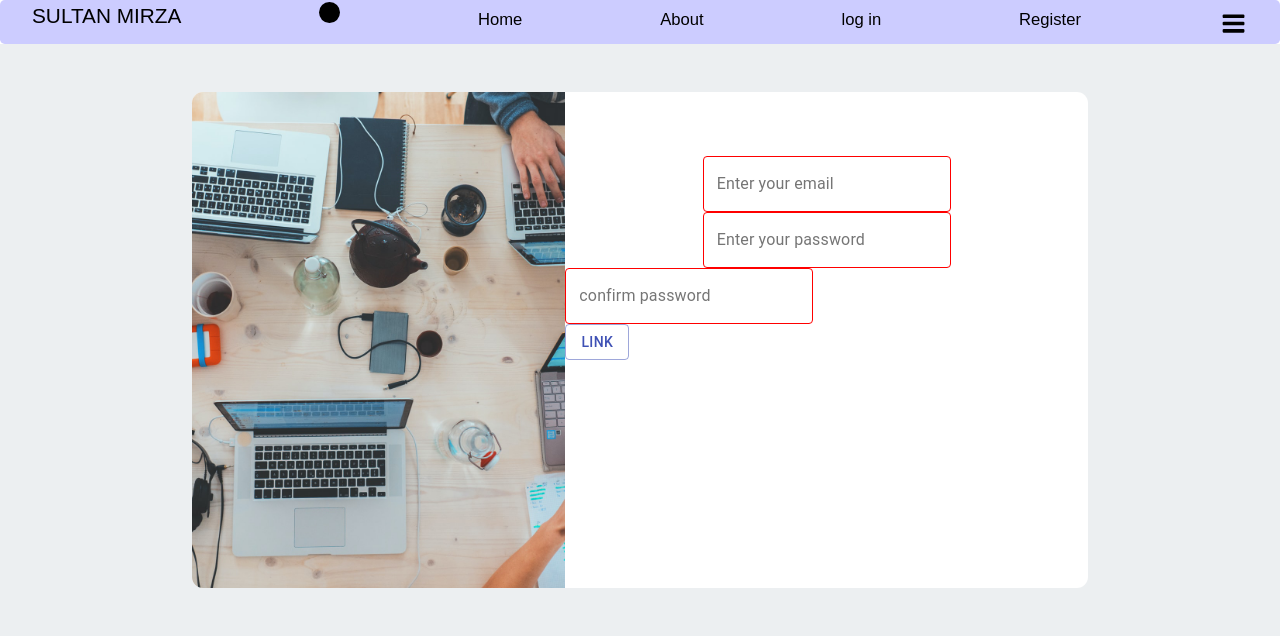
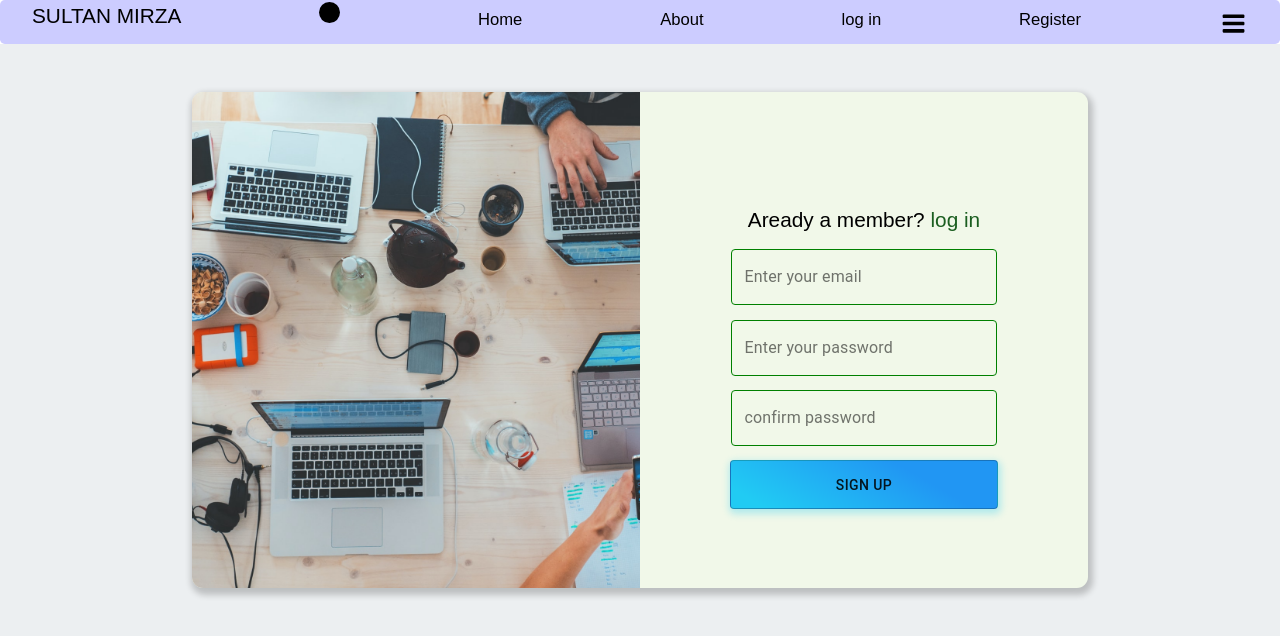
Before and after one commit to sultanmirzapydev/react-proj, a React (Create React App) app: page /register in a window 1280 px wide. Shown: the top 636 px of the page. Built offline with nearby package versions, Linux system fonts and the light colour scheme.

Commit message:
added sign up component

```diff
--- a/src/components/login.js
+++ b/src/components/login.js
@@ -28,7 +28,7 @@ export const Login = () => {
 		<>
 		<div className='loginroot'>
 		<Alert/>
-		<div className='logincontainer'>
+		<div className='logincontainer' style={{ width: '100%', }}>
 
 		<button type='submit' onClick= {handleSubmit} > click me </button>
 		</div>
--- a/src/components/register.js
+++ b/src/components/register.js
@@ -8,34 +8,8 @@ import CardMedia from '@material-ui/core/CardMedia';
 import Registerimage from '../images/registeravatarmd.jpg';
 import TextField from '@material-ui/core/TextField';
 import Button from '@material-ui/core/Button';
-
-
-
-const CssTextField = withStyles({
-	root: {
-		'& label.Mui-focused' : {
-			color: 'green',
-		},
-		'& .MuiInput-underline:after': {
-			borderBottomColor: 'green',
-		},
-		'& .MuiOutlinedInput-root':{
-			'& fieldset': {
-				borderColor: 'red',
-			},
-			'&:hover fieldset': {
-				borderColor: 'yellow',
-			},
-			'&.Mui-focused fieldset': {
-				borderColor: 'green',
-			},
-		},
-
-	},
-
-})(TextField);
-
-
+import clsx from 'clsx';
+import LockIcon from '@material-ui/icons/Lock';
 
 
 const useStyles = makeStyles((theme) => ({
@@ -49,33 +23,105 @@ const useStyles = makeStyles((theme) => ({
 		borderRadius: '.7rem',
 		width: '70%',
 		height: '31rem',
-		background:'white',
+		background:'#F1F8E9',
 		margin: '0 auto',
 		marginTop: '3rem',
+		boxShadow: '2px 4px 6px  3px rgba(0, 0, 0, 0.2)',
+
+		[theme.breakpoints.down(600)]: {
+			width: '90%',
+			height: '28rem',
+		},
+		[theme.breakpoints.down(960)] : {
+
+			width: '85%',
+			height: '31rem',
+		}
 	},
 	cardmediaroot : {
-
+		width:'100%',
 		height: '31rem',
 		backgroundSize: 'cover',
-		backgroundPosition: 'center center',
-		borderRadius: '.7em 0 0 .7em'
+		backgroundPosition: 'center',
+		borderRadius: '.7em 0 0 .7em',
+
+		[theme.breakpoints.down(600)]: {
+      		width: '0%',
+
+    	},
 	},
 	registeravatar : {
 
 		height: '31rem',
+		width: '50%',
+
+		[theme.breakpoints.down(600)]: {
+			width: '0%',
+		}
 
 	},
 	registerform : {
-		marginTop:'4rem',
+		width: '50%',
+		marginTop:'7rem',
 		margin: '0 auto',
 		height:'31rem',
+		[theme.breakpoints.down(600)]: {
+			width:'100%',
+			marginTop:'6rem'
+		}
 	},
-	 margin: {
+	 registerfield: {
+
+	 		width:'100%',
     		margin: '0 auto',
-  },
+
+    	[theme.breakpoints.down(600)]: {
+    		margin: '0 auto',
+    		width: '100%',
+    	}
+ 	 },
+ 	 margin : {
+ 	 	margin: '0 auto',
+ 	 	marginTop: '.9rem',
+ 	 },
+ 	buttonroot : {
+ 		width: '16.7rem',
+ 		padding: '.7rem',
+ 		background: 'linear-gradient(210deg, #2196F3 30%, #21CBF3 90%)',
+ 		outline: 'none',
+ 		boxShadow: '1px 3px 7px 2px rgba(33, 203, 243, .3)',
+ 	}
 
 
 }));
+
+
+const CssTextField = withStyles({
+	root: {
+		'& label.Mui-focused' : {
+			color: 'green',
+		},
+		'& .MuiInput-underline:after': {
+			borderBottomColor: 'green',
+		},
+		'& .MuiOutlinedInput-root':{
+			'& fieldset': {
+				borderColor: 'green',
+			},
+			'&:hover fieldset': {
+				borderColor: 'yellow',
+			},
+			'&.Mui-focused fieldset': {
+				borderColor: 'green',
+			},
+		},
+		width: '30ch',
+	},
+
+})(TextField);
+
+
+
 
 
 export const Register = () => {
@@ -83,16 +129,21 @@ export const Register = () => {
 	return (<>
 			<Grid  container   classes = {{root: classes.gridmaincontainer}} >
 			 <Grid item  container classes = {{root: classes.griditemsub}}>
-			 <Grid item xs={5} classes = {{root: classes.registeravatar}}>
+			 <Grid item  classes = {{root: classes.registeravatar}}>
 			 <CardMedia classes = {{root: classes.cardmediaroot}} image = {Registerimage} />
 			 </Grid>
-			 <Grid item xs={7} container direction='column' classes = {{root: classes.registerform}}>
-			 	<Grid item  classes = {{root: classes.margin}}>
+			 <Grid item  container  direction='column' classes = {{root: classes.registerform}}>
+			 <div style={{ margin:'0 auto',fontSize:'1.3em'}}> Aready a member?
+			 <span style={{ color: '#1B5E20', cursor:'pointer'}}> log in </span> </div>
+			 <Grid item classes={{root: classes.margin}}>
+
 			 <CssTextField
-			 		className={classes.margin}
+
 			 		label='Enter your email'
 			 		id = 'email'
+
 			 		variant='outlined' />
+
 			 	</Grid>
 			 	<Grid item classes = {{root: classes.margin}}>
 			 		<CssTextField
@@ -100,17 +151,18 @@ export const Register = () => {
 			 		id = 'password'
 			 		variant='outlined' />
 			 	</Grid >
-			 	<Grid item>
+			 	<Grid item classes = {{ root: classes.margin}}>
 			 		<CssTextField
 			 		label='confirm password'
 			 		id = 'confirm password'
 			 		variant='outlined' />
 			 	</Grid>
-			 		<Grid>
-			 		<Button variant="outlined" color="primary" href="#outlined-buttons">
-			 		 Link
+			 	<Grid classes = {{root: classes.margin}}>
+			 		<Button  className ={classes.buttonroot}
+			 		variant="outlined"   href="#outlined-buttons">
+			 		  Sign  Up
 					</Button>
-					</Grid>
+				</Grid>
 			 </Grid>
 
 
@@ -121,5 +173,7 @@ export const Register = () => {
 			 </Grid>
 			</Grid>
 
+
+
 	 </>);
 }
```
